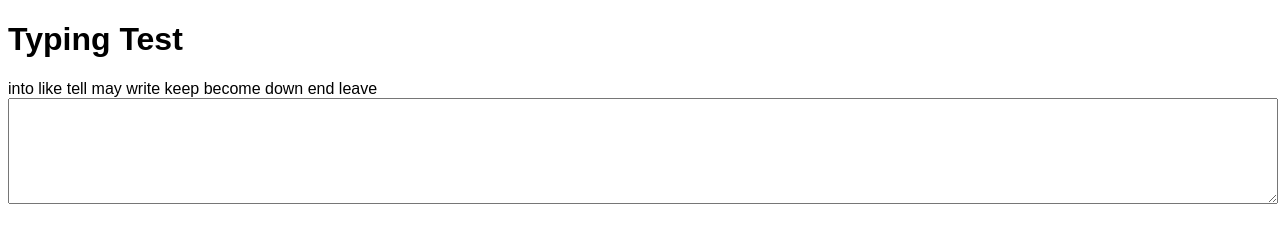
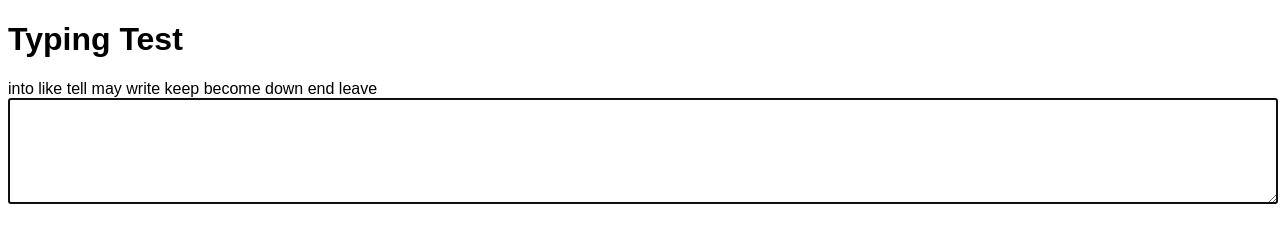
Before and after one commit to person9683/stupiditype, a plain HTML site: page index.html in a window 1280 px wide. Drawn offline with Linux system fonts and the light colour scheme.

Commit message:
Update index.html

```diff
--- a/index.html
+++ b/index.html
@@ -9,7 +9,7 @@
 <body>
     <h1>Typing Test</h1>
     <div id="prompt"></div>
-    <textarea id="input"></textarea>
+    <textarea id="input" autofocus></textarea>
     <div id="results"></div>
     <script src="script.js"></script>
 </body>
```
